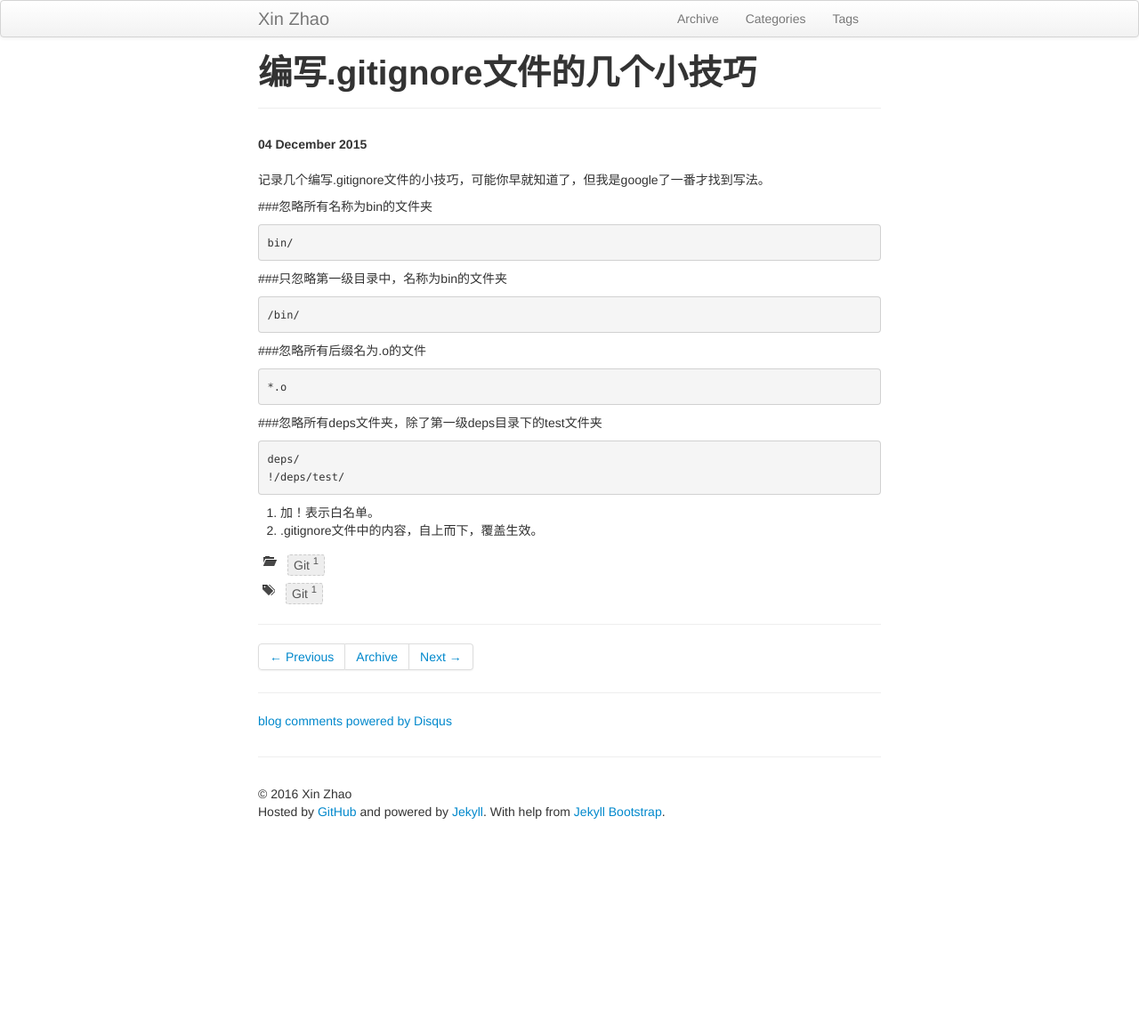
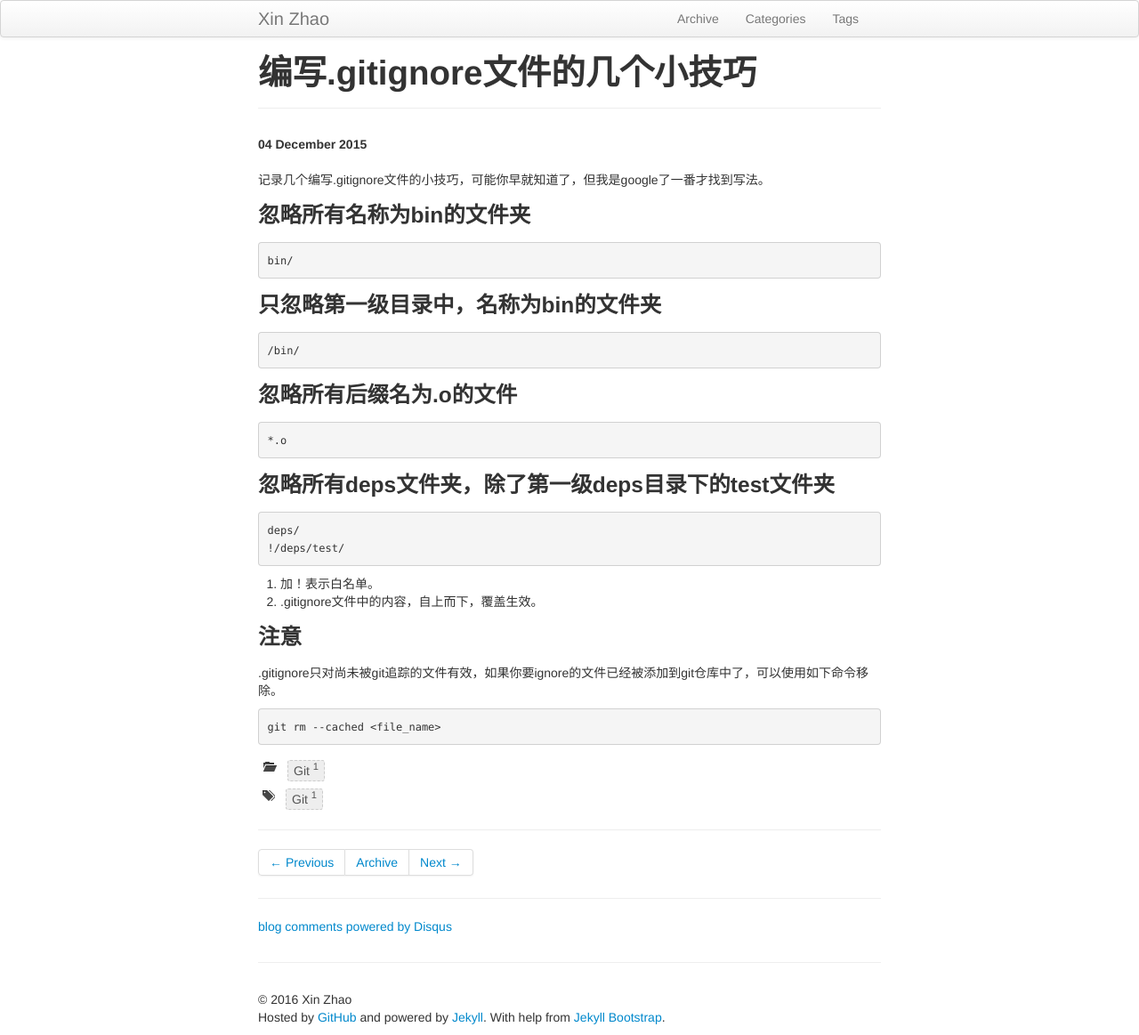
Before and after one commit to ZhaoX/zhaox.github.com, a Jekyll site: the page built from _posts/2015-12-04-gitignore-tips.md, in a window 1280 px wide. Shown: the whole page at 89% size. Built offline with Jekyll 4.4.1, drawn with Linux system fonts in a browser that asks for light colours; comment, search, counter and statistics services are not loaded; before the commit the page ends 932 px from its top, so only the background shows below that.

Commit message:
update gitignore usage

````diff
--- a/_posts/2015-12-04-gitignore-tips.md
+++ b/_posts/2015-12-04-gitignore-tips.md
@@ -9,25 +9,25 @@ tags: [Git]
 
 记录几个编写.gitignore文件的小技巧，可能你早就知道了，但我是google了一番才找到写法。
 
-###忽略所有名称为bin的文件夹
+### 忽略所有名称为bin的文件夹
 
 ```
 bin/
 ```
 
-###只忽略第一级目录中，名称为bin的文件夹
+### 只忽略第一级目录中，名称为bin的文件夹
 
 ```
 /bin/
 ```
 
-###忽略所有后缀名为.o的文件
+### 忽略所有后缀名为.o的文件
 
 ```
 *.o
 ```
 
-###忽略所有deps文件夹，除了第一级deps目录下的test文件夹
+### 忽略所有deps文件夹，除了第一级deps目录下的test文件夹
 
 ```
 deps/
@@ -36,3 +36,12 @@ deps/
 
 1. 加！表示白名单。
 2. .gitignore文件中的内容，自上而下，覆盖生效。
+
+
+### 注意
+
+.gitignore只对尚未被git追踪的文件有效，如果你要ignore的文件已经被添加到git仓库中了，可以使用如下命令移除。
+
+```
+git rm --cached <file_name>
+```
````
